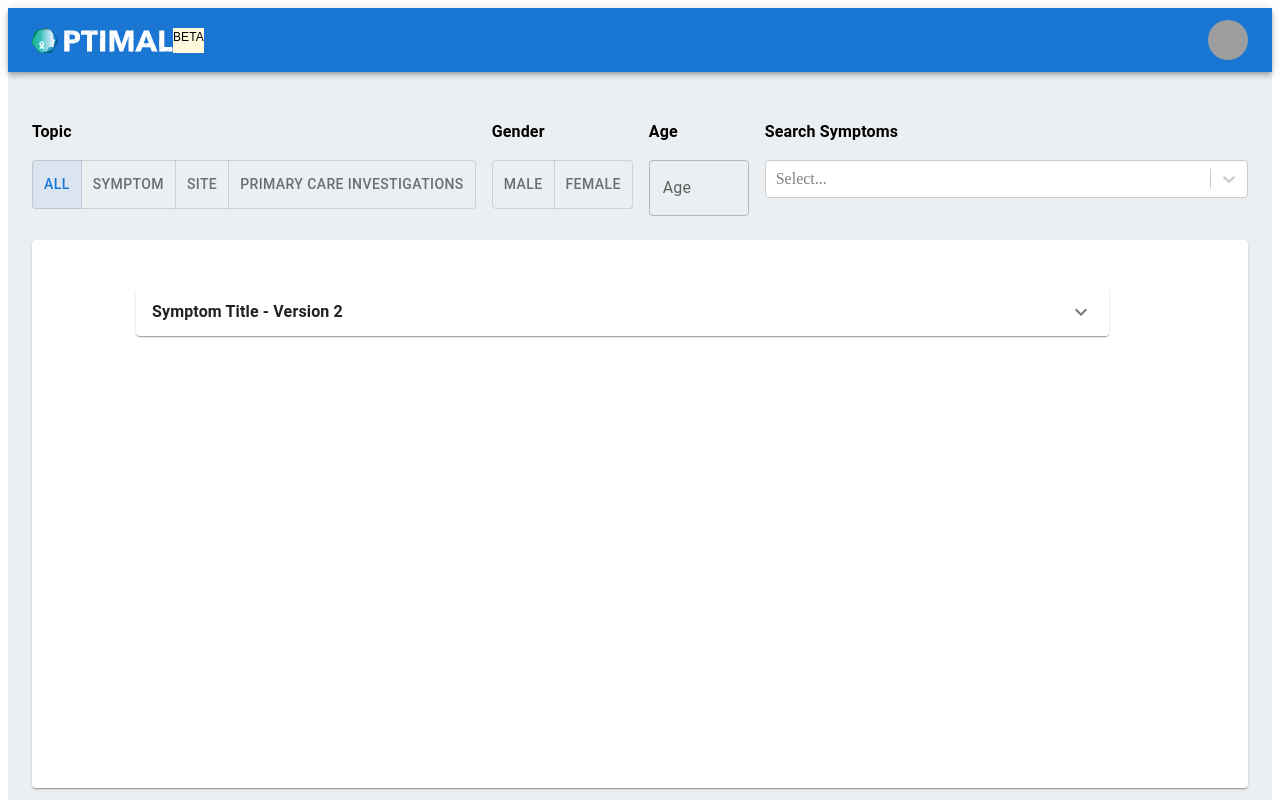
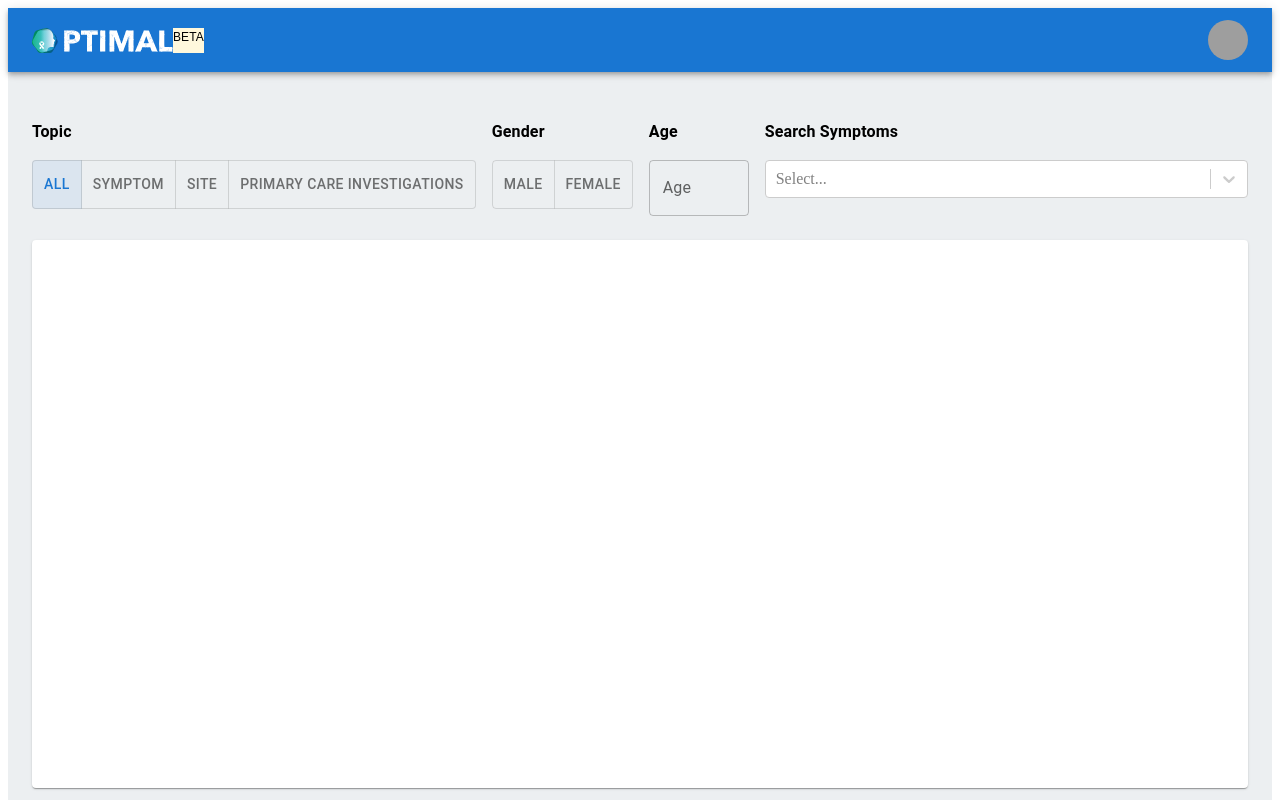
Before and after one commit to Niveydhithaa/GP-webapp, a React (Create React App) app: page /dashboard_v2 in a window 1280 px wide. Shown: the top 800 px of the page. Built offline with nearby package versions, Linux system fonts and the light colour scheme; grey boxes are pictures that could not be loaded.

Commit message:
comment accordion dependency in dashboard copy

```diff
--- a/src/pages/Dashboard copy.tsx
+++ b/src/pages/Dashboard copy.tsx
@@ -198,7 +198,7 @@ const Dashboard = () => {
         {/* Data found */}
         <Card sx={{ mt: 3}}>
           <Box width="80%" minHeight="500px" p={3} sx={{ml: 10}}>
-            <AccordionExample></AccordionExample>
+            {/* <AccordionExample selectedSymp={""}></AccordionExample>            */}
           </Box>
         </Card>
 
```
